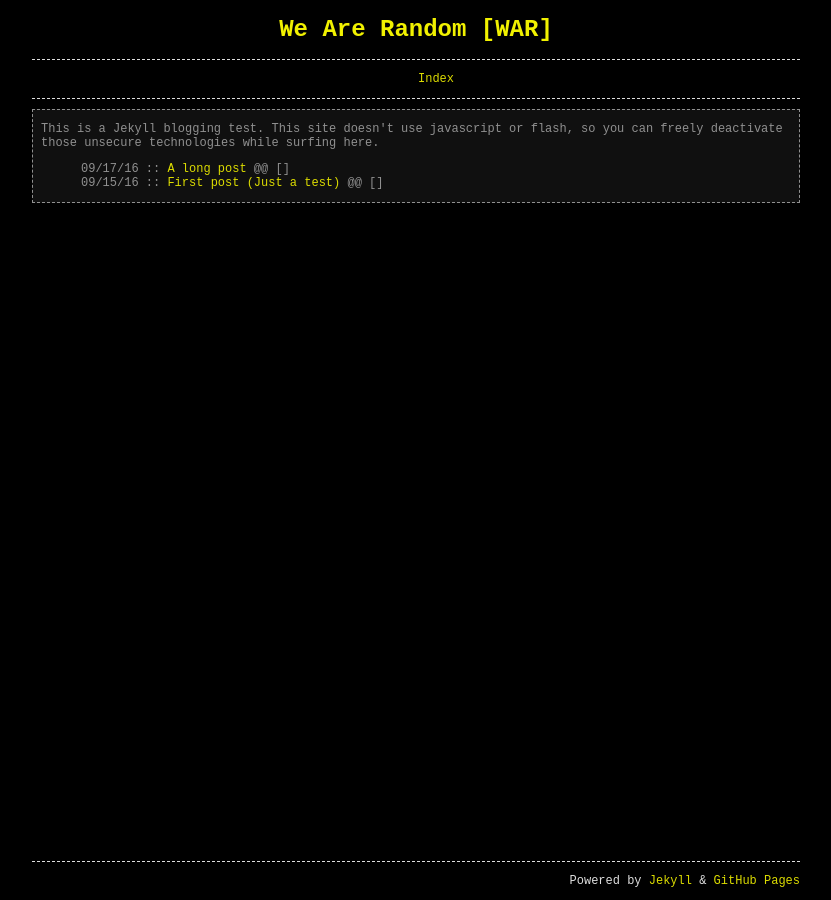
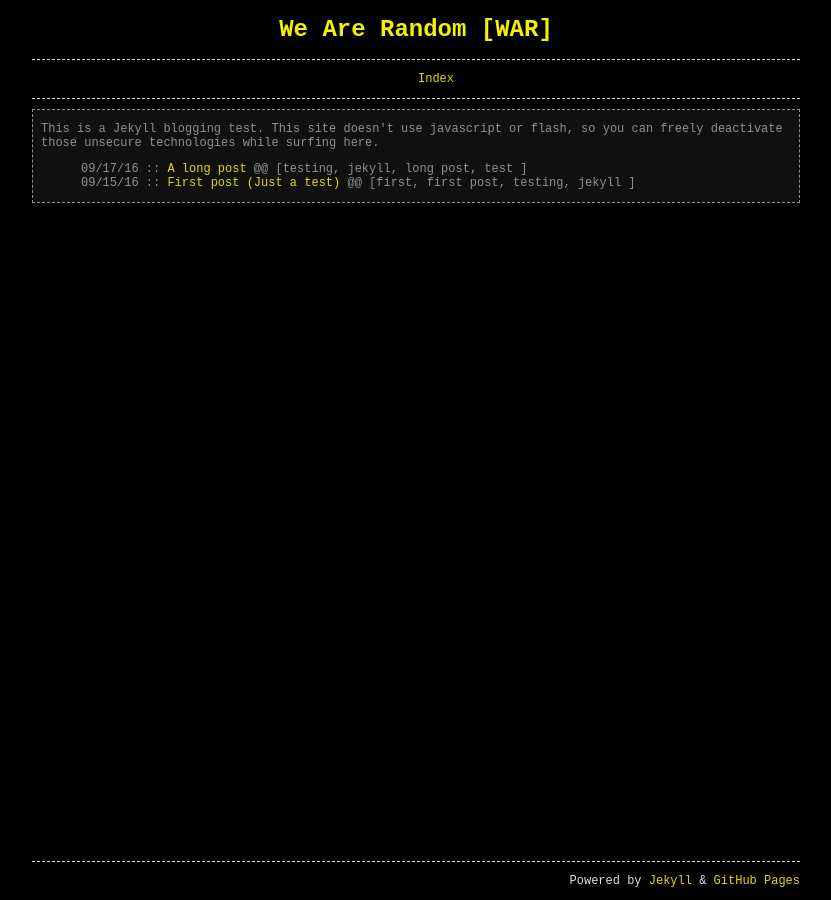
Before and after one commit to wearerandom/wearerandom.github.io, a Jekyll site: the page built from index.html, in a window 1280 px wide. Shown: the whole page, without its empty margins (224-1055 px from the left). Built offline with Jekyll 4.4.1, drawn with Linux system fonts in a browser that asks for light colours.

Commit message:
Update index.html

```diff
--- a/index.html
+++ b/index.html
@@ -7,7 +7,7 @@
 <ul>
   {% for post in site.posts %}
     <li>
-      {{ post.date | date: "%D" }} :: <a href=".{{ post.url }}">{{ post.title }}</a> @@ [{% for category in page.tags %}{{ category }}{% if forloop.last != true %},{% endif %} {% endfor %}]
+      {{ post.date | date: "%D" }} :: <a href=".{{ post.url }}">{{ post.title }}</a> @@ [{% for category in post.tags %}{{ category }}{% if forloop.last != true %},{% endif %} {% endfor %}]
     </li>
   {% endfor %}
 </ul>
```
